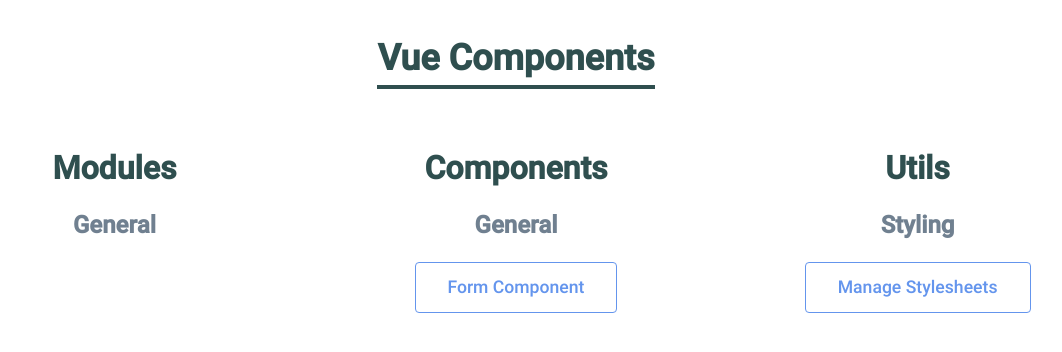
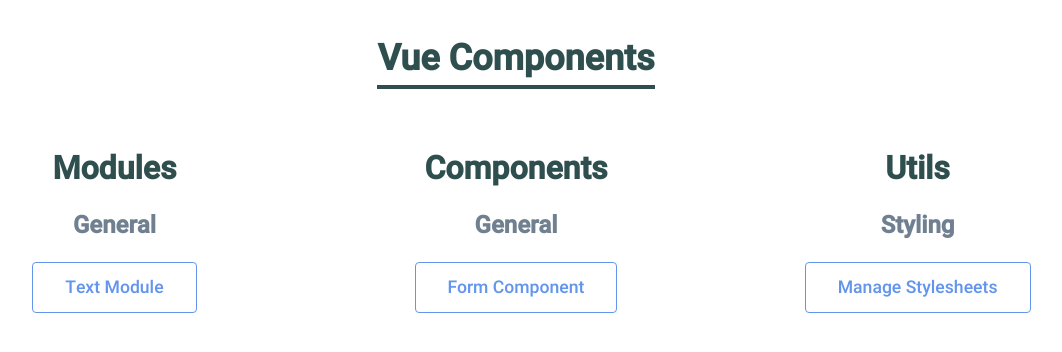
Before and after one commit to aclarke211/vue-tools, a Vue app: page / in a window 1280 px wide. Shown: the top 352 px of the page, without its empty margins (124-1186 px from the left). Built offline with nearby package versions, Linux system fonts and the light colour scheme.

Commit message:
Create route for TextModule.

```diff
--- /dev/null
+++ b/src/components/modules/TextModule.vue
@@ -0,0 +1,15 @@
+<template>
+  <div :class="['vc', className]">
+    <p :class="['text', className]">Text</p>
+    <p :class="['subtext', className]">Subtext</p>
+  </div>
+</template>
+
+<script>
+export default {
+  name: 'TextModule',
+  data: () => ({
+    className: 'text-module',
+  }),
+};
+</script>
--- a/src/router.js
+++ b/src/router.js
@@ -1,23 +1,39 @@
 import Vue from 'vue';
 import Router from 'vue-router';
 
-const routes = [
+const generalRoutes = [
   {
     path: '*',
     name: 'home',
     component: () => import(/* webpackChunkName: "Home" */ './views/Home.vue'),
   },
+];
+
+const moduleRoutes = [
+  {
+    path: '/modules/general/text-module',
+    name: 'textModule',
+    component: () => import(/* webpackChunkName: "TextModule" */ './components/modules/TextModule.vue'),
+  },
+];
+
+const componentRoutes = [
   {
     path: '/components/general/form',
     name: 'formComponent',
     component: () => import(/* webpackChunkName: "FormComponent" */ './components/FormComponent.vue'),
   },
+];
+
+const utilRoutes = [
   {
     path: '/utils/styling/manage-stylesheets',
     name: 'manageStylesheets',
     component: () => import(/* webpackChunkName: "manageStylesheets" */ './components/utils/examples/manageStylesheets.vue'),
   },
 ];
+
+const routes = [...generalRoutes, ...moduleRoutes, ...componentRoutes, ...utilRoutes];
 
 Vue.use(Router);
 
```
